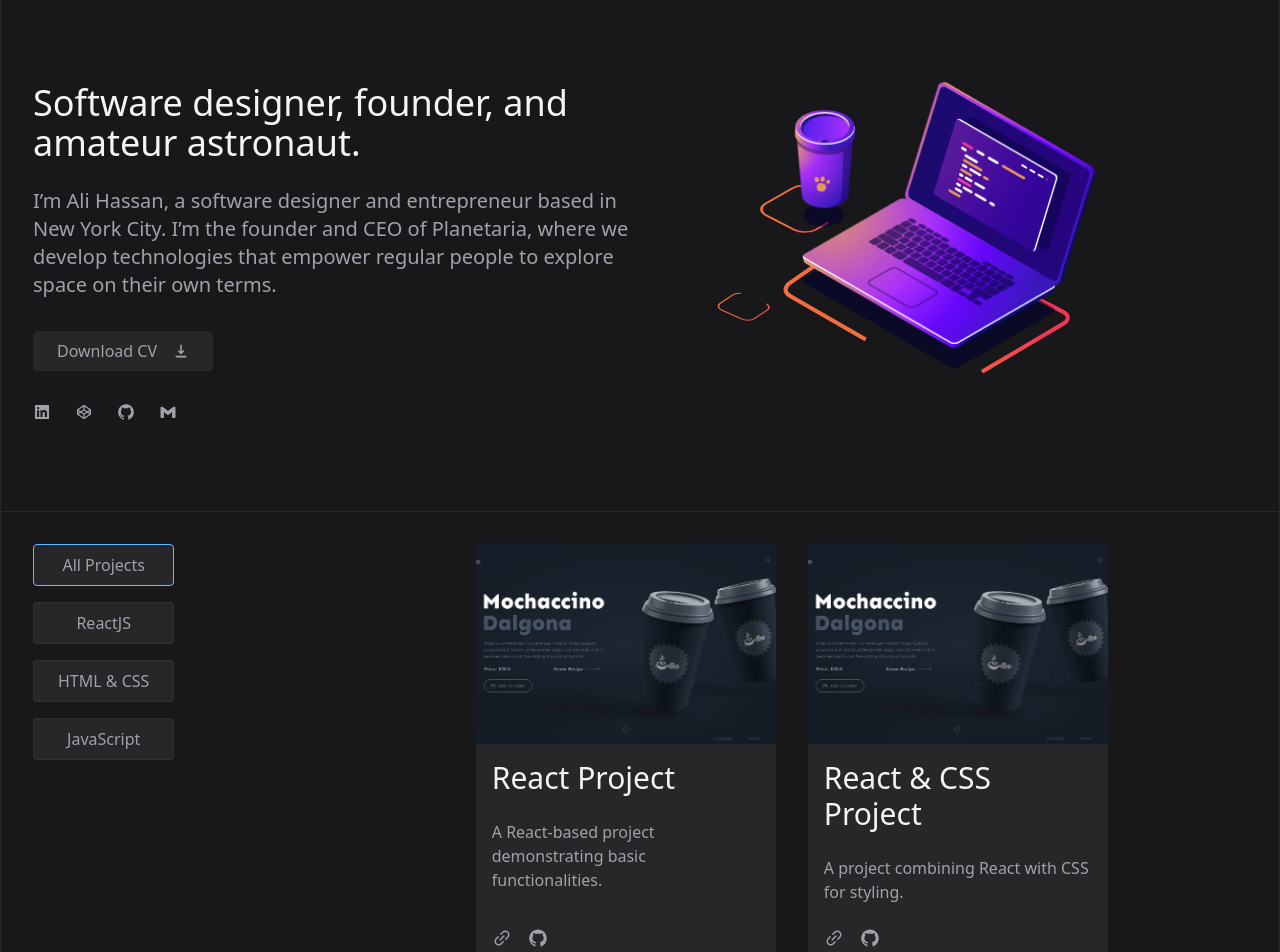
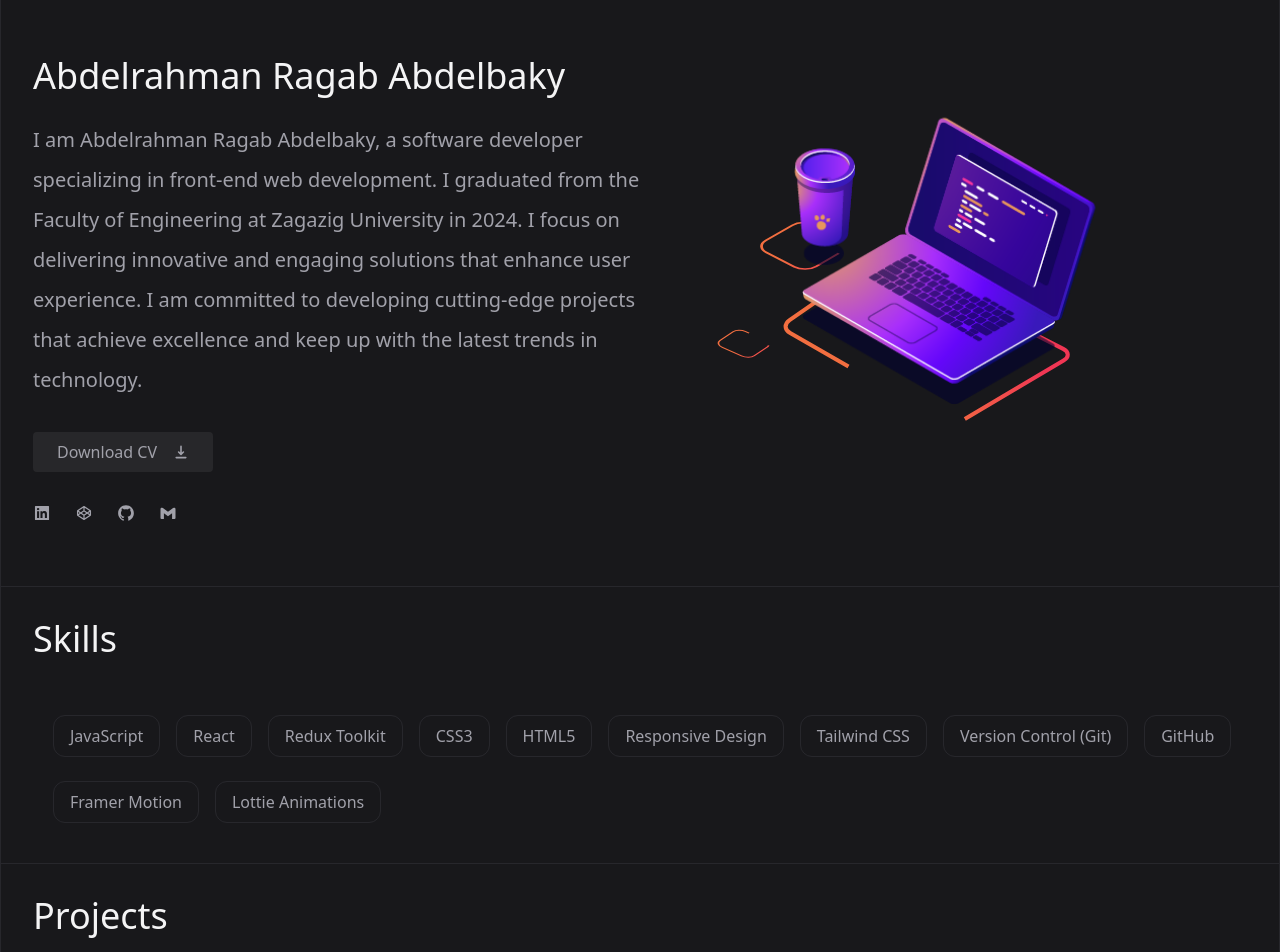
Before and after one commit to Abdelrahman5243/abdelrahman-ragab-portfolio, a React (Vite) app: page /contact in a window 1280 px wide. Shown: the part 100-1052 px from the top of the page. Built offline with nearby package versions, Linux system fonts and the light colour scheme.

Commit message:
add skills section

```diff
--- a/src/App.jsx
+++ b/src/App.jsx
@@ -6,6 +6,7 @@ import Header from "./components/Header/Header";
 import Hero from "./components/Hero/Hero";
 import Projects from "./components/Projects/Projects";
 import Contact from "./components/Contact/Contact";
+import Skills from "./components/Skills/Skills";
 import { SlArrowUp } from "react-icons/sl";
 
 const App = () => {
@@ -33,6 +34,8 @@ const App = () => {
         <div className="divider"></div>
         <Hero />
         <div className="divider"></div>
+        <Skills />
+        <div className="divider"></div>
         <Projects />
         <div className="divider"></div>
         <Contact />
--- a/src/components/Hero/Hero.jsx
+++ b/src/components/Hero/Hero.jsx
@@ -51,7 +51,7 @@ const Hero = () => {
   return (
     <section
       id="about"
-      className="flex my-8 items-center flex-col-reverse md:flex-row"
+      className="flex my-8 items-center flex-col-reverse md:flex-row py-8"
       aria-labelledby="hero-title"
     >
       <div className="left-section w-full md:w-1/2">
@@ -68,7 +68,8 @@ const Hero = () => {
           initial={{ opacity: 0, y: 20 }}
           animate={{ opacity: 1, y: 0 }}
           transition={{ duration: 1, delay: 0.5 }}
-          className="text-base sm:text-lg md:text-xl leading-6 mb-8 dark:text-dark-subtitle text-light-subtitle"
+          className="text-base sm:text-lg md:text-xl mb-8 dark:text-dark-subtitle text-light-subtitle"
+          style={{ lineHeight: 2 }}
         >
           {HERO_CONTENT.description}
         </motion.p>
--- a/src/components/Projects/Projects.jsx
+++ b/src/components/Projects/Projects.jsx
@@ -4,10 +4,12 @@ import ProjectCard from "./ProjectCard";
 import useProjectTranslations from "./useProjectTranslations"; // Import the custom hook
 import "./projects.css";
 import project from "../../assets/1.webp";
+import { useTranslation } from "react-i18next";
 
 const Projects = () => {
   const [currentActive, setCurrentActive] = useState("All Projects");
   const { categories, projectTitles, descriptions } = useProjectTranslations();
+  const { t } = useTranslation("main");
 
   // Define the projects data with translations
   const myProjects = [
@@ -64,12 +66,16 @@ const Projects = () => {
   return (
     <section
       id="projects"
-      className="w-full mx-auto my-8 flex flex-col md:flex-row gap-8 justify-between bg-light-secondary dark:bg-dark-secondary items-start"
+      className="w-full mx-auto my-8 bg-light-secondary dark:bg-dark-secondary"
       aria-labelledby="projects-title"
     >
-      <h2 id="projects-title" className="sr-only">
-        Projects
-      </h2>
+      <h1
+        id="projects-title"
+        className="text-2xl sm:text-3xl md:text-4xl leading-tight mb-14 dark:text-dark-title text-light-title"
+      >
+        {t("navigation.Projects")}
+      </h1>
+      <div className="flex flex-col md:flex-row gap-8 justify-between items-start">
         <div
           className="flex flex-wrap justify-center md:flex-col gap-4"
           role="tablist"
@@ -118,6 +124,7 @@ const Projects = () => {
             ))}
           </AnimatePresence>
         </div>
+      </div>
     </section>
   );
 };
--- /dev/null
+++ b/src/components/Skills/Skills.jsx
@@ -0,0 +1,42 @@
+import React from "react";
+import { useTranslation } from "react-i18next";
+
+const mySkills = [
+  "JavaScript",
+  "React",
+  "Redux Toolkit",
+  "CSS3",
+  "HTML5",
+  "Responsive Design",
+  "Tailwind CSS",
+  "Version Control (Git)",
+  "GitHub",
+  "Framer Motion",
+  "Lottie Animations",
+];
+
+const Skills = () => {
+  const { t } = useTranslation("main");
+
+  return (
+    <div>
+      <div className="skills my-8 w-full">
+        <h1 className="text-2xl sm:text-3xl md:text-4xl leading-tight mb-14 dark:text-dark-title text-light-title">
+          {t("skillsTitle")}
+        </h1>
+        <div className="flex flex-wrap gap-4 pl-5 dark:text-dark-subtitle text-light-subtitle">
+          {mySkills.map((skill, index) => (
+            <span
+              key={index}
+              className="mb-2 px-4 py-2 rounded-xl border border-light-border dark:border-dark-border"
+            >
+              {skill}
+            </span>
+          ))}
+        </div>
+      </div>
+    </div>
+  );
+};
+
+export default Skills;
--- a/src/locales/ar/translation.json
+++ b/src/locales/ar/translation.json
@@ -1,14 +1,16 @@
 {
   "navigation": {
-    "Projects": "مشاريع",
-    "about": "حول",
-    "contact": "اتصل بنا"
+    "home": "الرئيسية",
+    "Projects": "المشروعات",
+    "about": "من أنا",
+    "contact": "اتصل بي"
   },
   "hero": {
-    "title": "مصمم برمجيات، مؤسس، ورائد فضاء هاوي.",
-    "description": "أنا علي حسن، مصمم برمجيات ورائد أعمال مقيم في مدينة نيويورك. أنا مؤسس ورئيس شركة بلانيتاريا، حيث نطور تقنيات تمكن الأشخاص العاديين من استكشاف الفضاء وفقًا لشروطهم الخاصة.",
+    "title": "مطور برمجيات، مؤسس، وهاوي الفضاء.",
+    "description": "أنا عبد الرحمن رجب , مطور برمجيات ومتخصص في تطوير واجهات المستخدم للمواقع. تخرجت من كلية الهندسة بجامعة الزقازيق في 2024، وأعمل كمطور ويب في مجال الواجهة الأمامية. أركز على تقديم حلول مبتكرة وجذابة تعزز تجربة المستخدم، وأسعى دائمًا لتطوير مشاريع تقنية تحقق التميز وتواكب أحدث الاتجاهات في عالم التكنولوجيا.",
     "btn": "تحميل السيرة الذاتية"
   },
+  "skillsTitle": "المهارات",
   "contact": {
     "title": "اتصل بنا",
     "description": "اتصل بنا لمزيد من المعلومات وكن أول من يعرف عندما ننشر شيئًا جديدًا.",
@@ -40,5 +42,5 @@
       "jsProject": "مشروع JavaScript يبرز الميزات الأساسية."
     }
   },
-  "copyright": "© 2023 سبنسر شارب. جميع الحقوق محفوظة."
+  "copyright": "© 2024. جميع الحقوق محفوظة."
 }
--- a/src/locales/en/translation.json
+++ b/src/locales/en/translation.json
@@ -1,14 +1,16 @@
 {
   "navigation": {
+    "home": "Home",
     "Projects": "Projects",
     "about": "About",
     "contact": "Contact"
   },
   "hero": {
-    "title": "Software designer, founder, and amateur astronaut.",
-    "description": "I’m Ali Hassan, a software designer and entrepreneur based in New York City. I’m the founder and CEO of Planetaria, where we develop technologies that empower regular people to explore space on their own terms.",
-    "btn":"Download CV"
+    "title": "Abdelrahman Ragab Abdelbaky",
+    "description": "I am Abdelrahman Ragab Abdelbaky, a software developer specializing in front-end web development. I graduated from the Faculty of Engineering at Zagazig University in 2024. I focus on delivering innovative and engaging solutions that enhance user experience. I am committed to developing cutting-edge projects that achieve excellence and keep up with the latest trends in technology.",
+    "btn": "Download CV"
   },
+  "skillsTitle": "Skills",
   "contact": {
     "title": "Contact Us",
     "description": "Contact us for more information and get notified when we publish something new.",
@@ -40,5 +42,5 @@
       "jsProject": "A JavaScript project highlighting core features."
     }
   },
-  "copyright": "© 2023 Spencer Sharp. All rights reserved."
+  "copyright": "© 2024. All rights reserved."
 }
```
Lines whose indentation alone changed are shown as unchanged.
